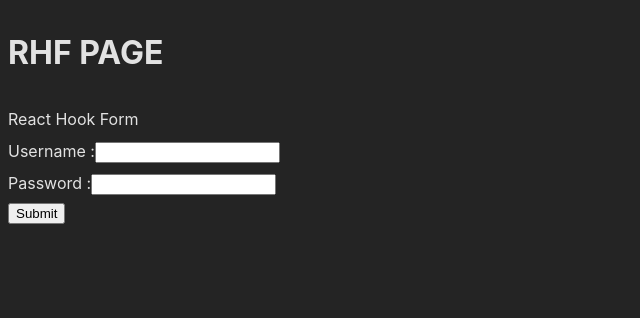
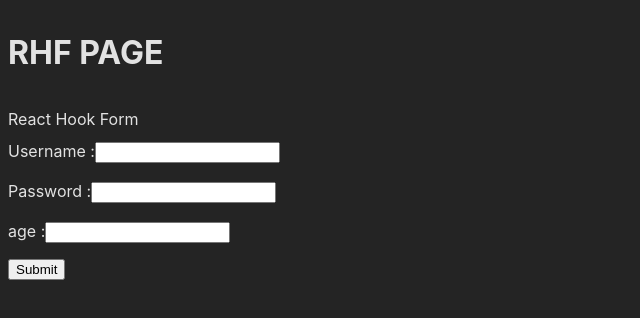
Before and after one commit to alwiranata/studyReact, a React (Vite) app: page /rhf in a window 1280 px wide. Shown: the top 318 px of the page, without its empty margins (0-640 px from the left). Built offline with nearby package versions, Linux system fonts and the light colour scheme.

Commit message:
update : RHFPage.tsx

```diff
--- a/src/pages/ProductListPage.tsx
+++ b/src/pages/ProductListPage.tsx
@@ -13,7 +13,6 @@
         params.set("name", buah)
         getParams(params)
     }
-
 
     return(
         <div>
--- a/src/pages/RHFPage.tsx
+++ b/src/pages/RHFPage.tsx
@@ -1,17 +1,27 @@
 import { useForm } from "react-hook-form";
+import { z } from "zod";
+import { zodResolver } from "@hookform/resolvers/zod"
+// type registerFormSchema = {
+//   username: string
+//   password: string
+// }
 
-type registerFormSchema = {
-    username : string
-    password : string
-}
+const RegisterFromValidation = z.object({
+  username: z.string().min(5, { message: "Minimal 5 karakter" }).max(20, { message: "Maksimal 20 karakter" }),
+  password: z.string().min(8, { message: " Minimal 8 karakter" }).max(20, { message: "Maksimal 20 karakter" }),
+  age: z.coerce.number().min(18)
+})
+
+type registerFormSchema = z.infer<typeof RegisterFromValidation>
 
 const RHFPage = () => {
 
-  const form = useForm<registerFormSchema>();
+  const form = useForm<registerFormSchema>({
+    resolver: zodResolver(RegisterFromValidation)
+  });
 
-  const handleRegisterUser = (data : registerFormSchema) => {
-
-    alert("forms Submited" );
+  const handleRegisterUser = (data: registerFormSchema) => {
+    alert("forms Submited");
     console.log(data)
   };
 
@@ -31,12 +41,21 @@
         Username :
         <input type="text" {...form.register("username")} />
       </label>
+      <span style={{ color: "red" }}>{form.formState.errors.username?.message}</span>
 
       <label>
         Password :
         <input type="password" {...form.register("password")} />
       </label>
-      <button style={{width : "fit-content"}}>Submit</button>
+      <span style={{ color: "red" }}>{form.formState.errors.password?.message}</span>
+
+      <label>
+        age :
+        <input type="text" {...form.register("age")} />
+      </label>
+      <span style={{ color: "red" }}>{form.formState.errors.age?.message}</span>
+
+      <button style={{ width: "fit-content" }}>Submit</button>
     </form>
   );
 };
```
Also changed, not shown: 1 other file (tests, documents, lock files or other folders).
